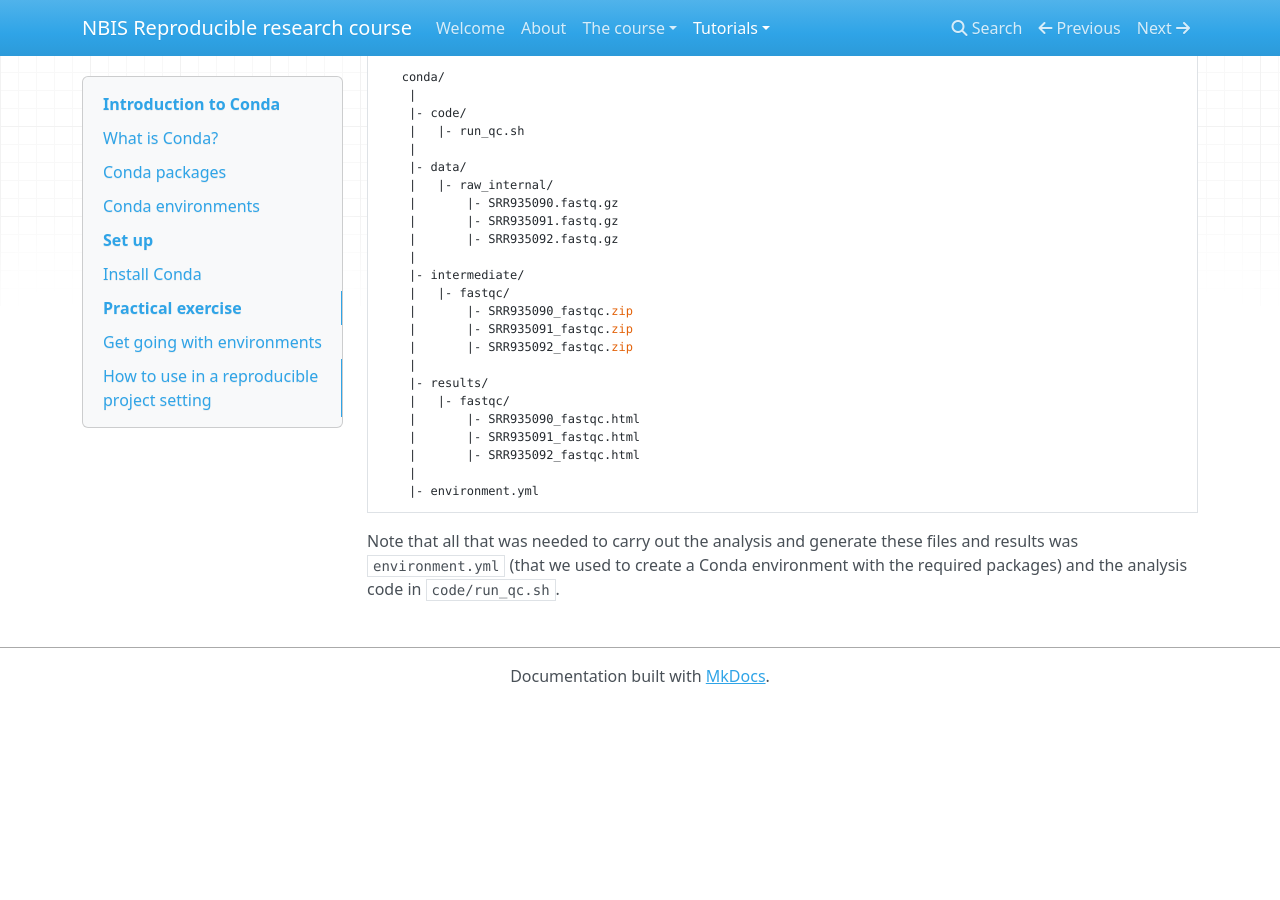
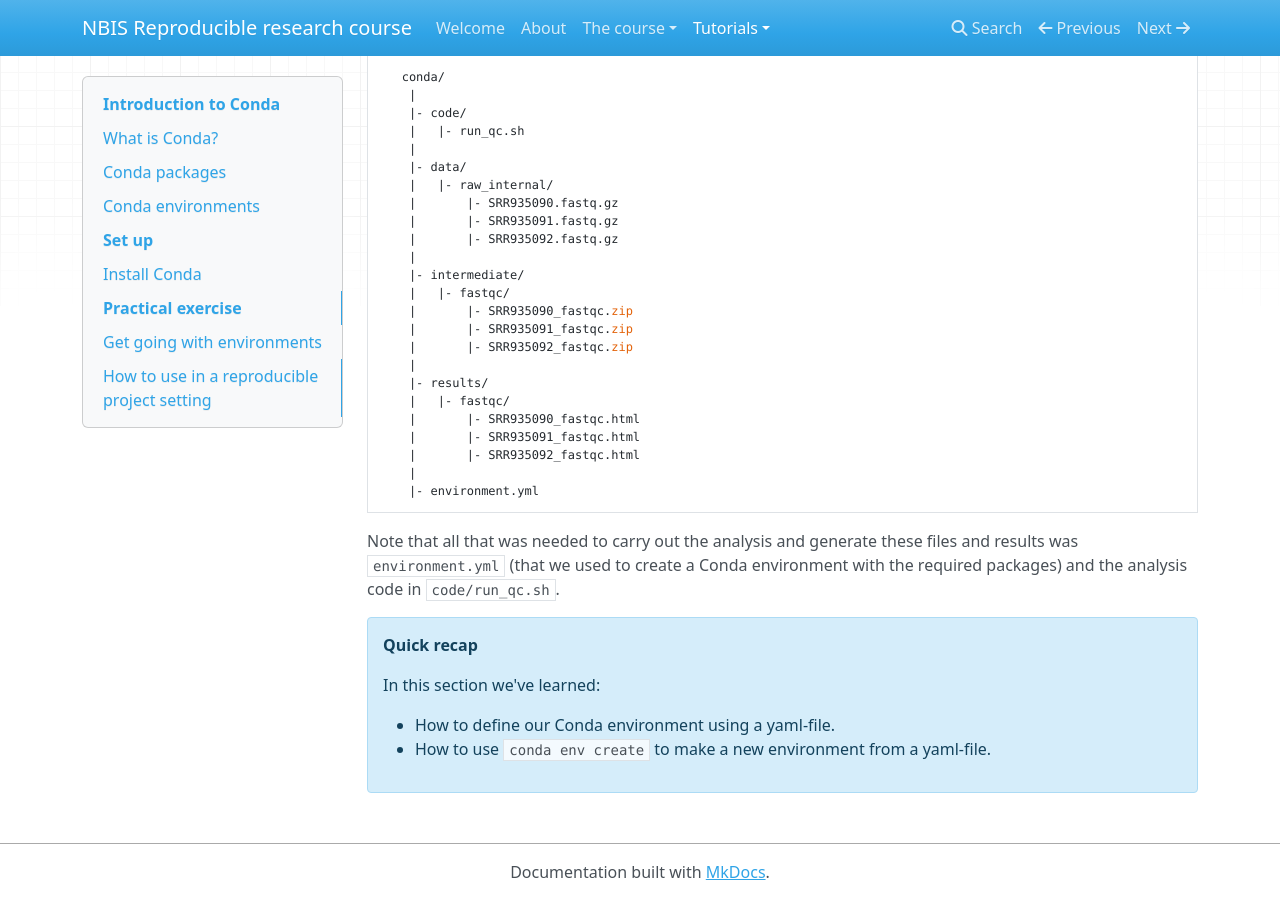
Before and after one commit to NBISweden/workshop-reproducible-research, an MkDocs documentation site: the page built from docs/conda.md, in a window 1280 px wide and 900 px high, scrolled down 5353 px. Built offline with MkDocs 1.6.1, drawn with Linux system fonts in a browser that asks for light colours; nearby versions of some CDN libraries; old or Windows-style settings are respelled for this version of MkDocs; before the commit the page ends 6057 px from its top, so only the background shows below that.

Commit message:
add quick recap to conda

````diff
--- a/docs/conda.md
+++ b/docs/conda.md
@@ -227,3 +227,9 @@ This should download the project fastq files and run FastQC on them (as mentione
 ```
 
 Note that all that was needed to carry out the analysis and generate these files and results was `environment.yml` (that we used to create a Conda environment with the required packages) and the analysis code in `code/run_qc.sh`.
+
+!!! note "Quick recap"
+    In this section we've learned:
+
+    * How to define our Conda environment using a yaml-file.
+    * How to use `conda env create` to make a new environment from a yaml-file.
--- a/docs/todo.txt
+++ b/docs/todo.txt
@@ -3,7 +3,6 @@ TODO: In SM: cluster
 TODO: In SM: conda/singularity (docker)
 TODO: Add quick recap on jupyter
 TODO: Add quick recaps to rmarkdown
-TODO: Add quick recaps to end of conda
 TODO: Mention MRSA in rmarkdown
 TODO: Mention MRSA in Conda
 TODO: Mention MRSA in Git
````
